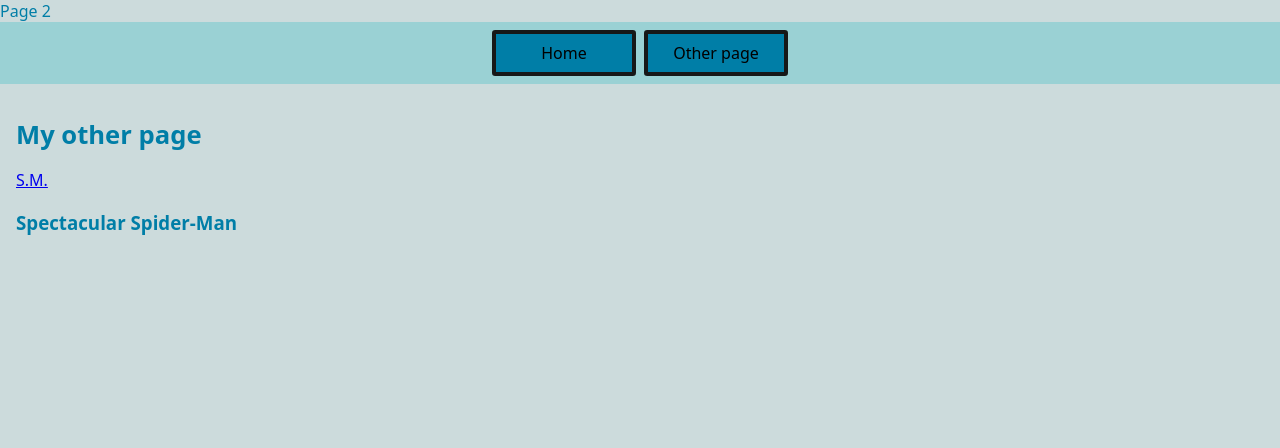
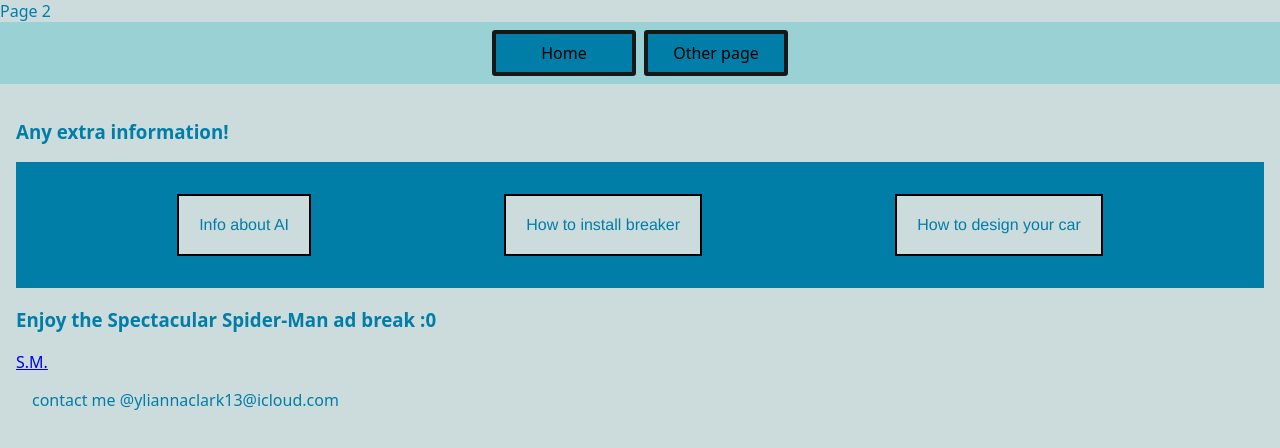
Before and after one commit to yclark02-blip/CPS-School-work, a website: page page2.html in a window 1280 px wide. Drawn offline with Linux system fonts and the light colour scheme.

Commit message:
Page Two update

```diff
--- a/page2.html
+++ b/page2.html
@@ -15,9 +15,16 @@
       <a href="page2.html" aria-current="page">Other page</a>
     </nav>
     <main>
-      <h1>My other page</h1>
+      <h3>Any extra information!</h3>
+
+      <div class="parent">
+        <div class="child">Info about AI</div>
+        <div class="child">How to install breaker</div>
+        <div class="child">How to design your car</div>
+      </div>
+      <h3>Enjoy the Spectacular Spider-Man ad break :0</h3>
       <a href= "https://youtu.be/JNA6pzYpwH0?si=9pXhMtGYA-wJ7tCz" aria-current="page">S.M.</a>
-      <h3>Spectacular Spider-Man</h3>
+      <div class="footer">contact me @yliannaclark13@icloud.com</div>
     </main>
   </body>
 </html>
```
Also changed, not shown: index.html (+5 -4 lines).
